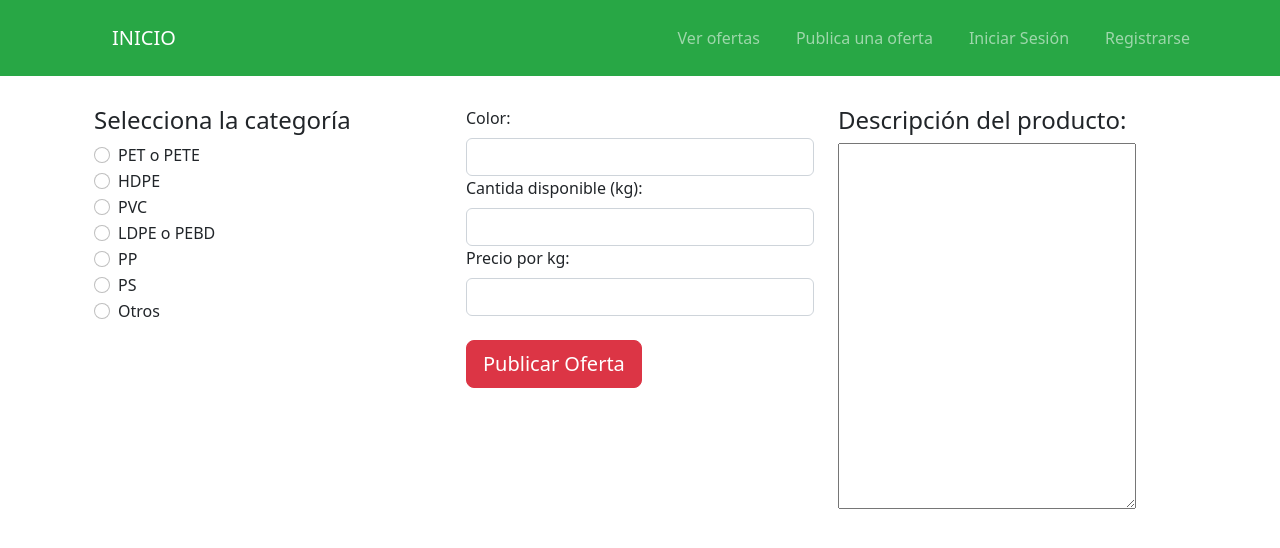
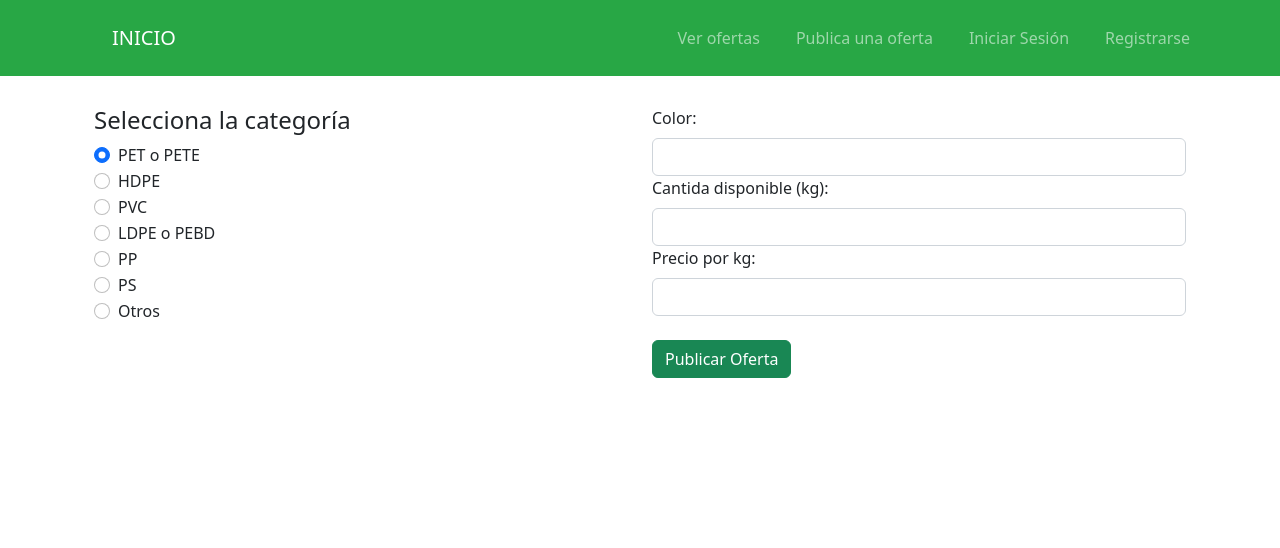
Before and after one commit to FranciscoHT00/proyecto-ciclo-4, a React (Create React App) app: page /publicar-oferta in a window 1280 px wide. Shown: the top 548 px of the page. Built offline with nearby package versions, Linux system fonts and the light colour scheme.

Commit message:
Funcionalidad inicial de Publicar y Ver Ofertas

```diff
--- a/src/components/PublicarOferta.jsx
+++ b/src/components/PublicarOferta.jsx
@@ -10,15 +10,15 @@ export default class PublicarOferta extends Component {
     this.onChangeResourceColor = this.onChangeResourceColor.bind(this);
     this.onChangeResourceQuantity = this.onChangeResourceQuantity.bind(this);
     this.onChangeResourcePrice = this.onChangeResourcePrice.bind(this);
-    this.onChangeResourceSeller = this.onChangeResourceSeller.bind(this);
+    this.onSubmit = this.onSubmit.bind(this);
 
     this.state = {
-      type: "",
+      type: "PET",
       color: "",
       quantity: "",
       price: "",
-      owner: "",
-      forSale: "",
+      owner: "63814868af6e28739a94d90c",
+      forSale: 1,
     };
   }
 
@@ -38,10 +38,6 @@ export default class PublicarOferta extends Component {
     this.setState({ price: e.target.value });
   }
 
-  onChangeResourceSeller(e) {
-    this.setState({ seller: e.target.value });
-  }
-
   onSubmit(e) {
     e.preventDefault();
 
@@ -59,43 +55,80 @@ export default class PublicarOferta extends Component {
       .then((res) => console.log(res.data));
 
     this.setState({
-      type: "",
+      type: "PET",
       color: "",
       quantity: "",
       price: "",
-      owner: "",
-      forSale: "",
     });
   }
   render() {
     return (
       <Container fluid>
+        <Form onSubmit={this.onSubmit}>
           <Row>
             <Col>
-            <Form>
               <h4>Selecciona la categoría</h4>
               <Form.Group>
                 <Form.Check
                   type="radio"
                   name="type"
                   label="PET o PETE"
+                  value="PET"
+                  checked={this.state.type === "PET"}
+                  onChange={this.onChangeResourceType}
                 ></Form.Check>
-                <Form.Check type="radio" name="type" label="HDPE"></Form.Check>
-                <Form.Check type="radio" name="type" label="PVC"></Form.Check>
+                <Form.Check
+                  type="radio"
+                  name="type"
+                  label="HDPE"
+                  value="HDPE"
+                  checked={this.state.type === "HDPE"}
+                  onChange={this.onChangeResourceType}
+                ></Form.Check>
+                <Form.Check
+                  type="radio"
+                  name="type"
+                  label="PVC"
+                  value="PVC"
+                  checked={this.state.type === "PVC"}
+                  onChange={this.onChangeResourceType}
+                ></Form.Check>
                 <Form.Check
                   type="radio"
                   name="type"
                   label="LDPE o PEBD"
+                  value="LDPE"
+                  checked={this.state.type === "LDPE"}
+                  onChange={this.onChangeResourceType}
                 ></Form.Check>
-                <Form.Check type="radio" name="type" label="PP"></Form.Check>
-                <Form.Check type="radio" name="type" label="PS"></Form.Check>
-                <Form.Check type="radio" name="type" label="Otros"></Form.Check>
+                <Form.Check
+                  type="radio"
+                  name="type"
+                  label="PP"
+                  value="PP"
+                  checked={this.state.type === "PP"}
+                  onChange={this.onChangeResourceType}
+                ></Form.Check>
+                <Form.Check
+                  type="radio"
+                  name="type"
+                  label="PS"
+                  value="PS"
+                  checked={this.state.type === "PS"}
+                  onChange={this.onChangeResourceType}
+                ></Form.Check>
+                <Form.Check
+                  type="radio"
+                  name="type"
+                  label="Otros"
+                  value="Otros"
+                  checked={this.state.type === "Otros"}
+                  onChange={this.onChangeResourceType}
+                ></Form.Check>
               </Form.Group>
-            </Form>
             </Col>
 
             <Col>
-            <Form>
               <Form.Group controlId="Color">
                 <Form.Label>Color:</Form.Label>
                 <Form.Control
@@ -108,39 +141,35 @@ export default class PublicarOferta extends Component {
               <Form.Group controlId="Cantidad">
                 <Form.Label>Cantida disponible (kg):</Form.Label>
                 <Form.Control
-                  type="text"
+                  type="number"
                   value={this.state.quantity}
                   onChange={this.onChangeResourceQuantity}
+                  step="5"
                 />
               </Form.Group>
 
               <Form.Group controlId="Precio">
                 <Form.Label>Precio por kg:</Form.Label>
                 <Form.Control
-                  type="text"
-                  value={this.state.color}
-                  onChange={this.onChangeResourceColor}
+                  type="number"
+                  value={this.state.price}
+                  onChange={this.onChangeResourcePrice}
+                  step="1000"
                 />
               </Form.Group>
 
               <Button
-                variant="danger"
-                size="lg"
+                variant="success"
+                size="md"
                 block="block"
                 type="submit"
                 className="mt-4"
               >
                 Publicar Oferta
               </Button>
-            </Form>
-          </Col>
-          <Col>
-            <Form>
-              <h4>Descripción del producto:</h4>
-              <textarea name="" id="" cols="30" rows="15"></textarea>
-            </Form>
             </Col>
           </Row>
+        </Form>
       </Container>
     );
   }
--- /dev/null
+++ b/src/components/ResourceCard.jsx
@@ -0,0 +1,37 @@
+import axios from "axios";
+import React, { Component } from "react";
+import { Button, Card } from "react-bootstrap";
+import iconoReciclaje from "../images/iconoReciclaje.png";
+
+export default class ResourceCard extends Component {
+  constructor(props) {
+    super(props);
+    this.buyResource = this.buyResource.bind(this);
+  }
+
+  buyResource() {}
+
+  render() {
+    return (
+      <Card style={{ width: "10rem", display: "inline-block", margin: "1rem" }}>
+        <Card.Img
+          variant="top"
+          src={iconoReciclaje}
+          style={{ padding: "2rem", marginTop: "-1rem", marginBottom: "-2rem" }}
+        />
+        <Card.Body>
+          <Card.Title>{this.props.obj.type}</Card.Title>
+          <Card.Text>
+            Color: {this.props.obj.color} <br></br>
+            Cantidad: {this.props.obj.quantity} kg <br></br>
+            Precio: {this.props.obj.price} $/kg <br></br>
+            Total: {this.props.obj.price * this.props.obj.quantity} $
+          </Card.Text>
+          <Button variant="success" size="sm" onClick={this.buyResource}>
+            Comprar
+          </Button>
+        </Card.Body>
+      </Card>
+    );
+  }
+}
--- a/src/components/VerOfertas.jsx
+++ b/src/components/VerOfertas.jsx
@@ -1,7 +1,44 @@
+import axios from "axios";
 import React, { Component } from "react";
+import { Col, Container, Row } from "react-bootstrap";
+import ResourceCard from "./ResourceCard";
 
 export default class VerOfertas extends Component {
+  constructor(props) {
+    super(props);
+
+    this.state = {
+      userId: "63814868af6e28739a94d90c",
+      resources: [],
+    };
+  }
+
+  componentDidMount() {
+    axios
+      .get("http://localhost:4000/resources/")
+      .then((res) => {
+        this.setState({
+          resources: res.data,
+        });
+      })
+      .catch((error) => {
+        console.log(error);
+      });
+  }
+
+  loadResources() {
+    return this.state.resources.map((res, i) => {
+      return <ResourceCard obj={res} key={i} buyer={this.userId} />;
+    });
+  }
+
   render() {
-    return <div>VerOfertas</div>;
+    return (
+      <Container fluid>
+        <Row>
+          <Col>{this.loadResources()}</Col>
+        </Row>
+      </Container>
+    );
   }
 }
```
Also changed, not shown: src/images/iconoReciclaje.png (added). Lines whose indentation alone changed are shown as unchanged.
